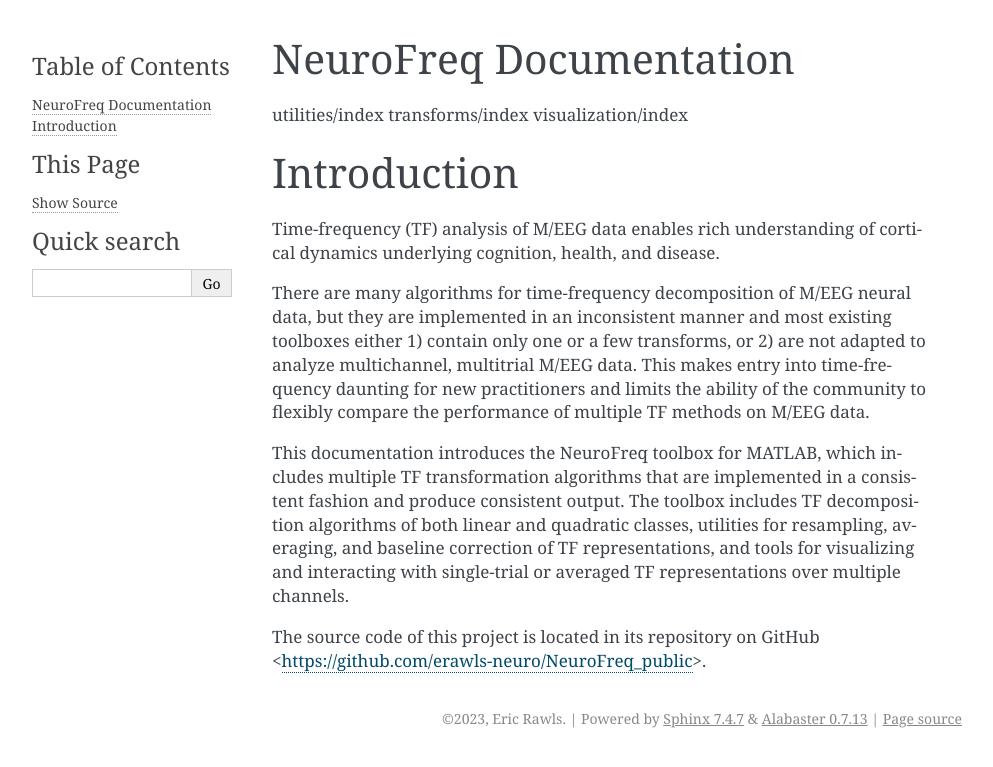
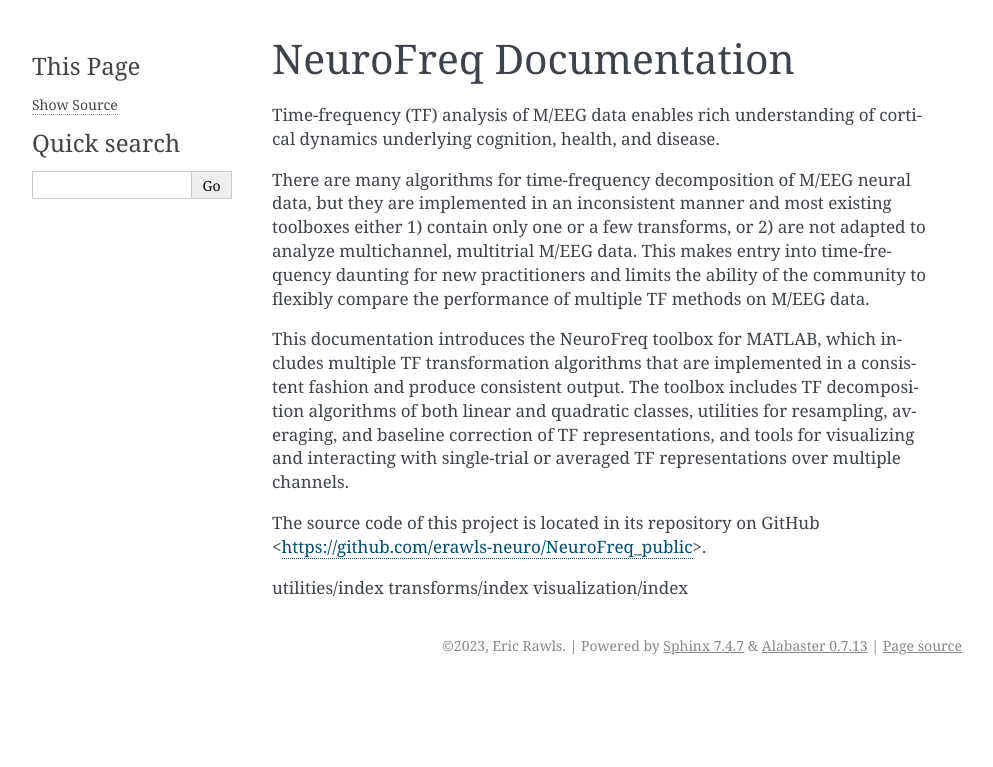
Before and after one commit to erawls-neuro/NeuroFreq_public, a Sphinx documentation site: the page built from docs/index.rst, in a window 1280 px wide. Shown: the top 767 px of the page, without its empty margins (148-1141 px from the left). Built offline with Sphinx 7.4.7, drawn with Linux system fonts in a browser that asks for light colours; some of the changed lines change nothing that is shown.

Commit message:
Update index.rst

```diff
--- a/docs/index.rst
+++ b/docs/index.rst
@@ -1,6 +1,15 @@
 
 NeuroFreq Documentation
 =======================
+
+Time-frequency (TF) analysis of M/EEG data enables rich understanding of cortical dynamics underlying cognition, health, and disease.
+
+There are many algorithms for time-frequency decomposition of M/EEG neural data, but they are implemented in an inconsistent manner and most existing toolboxes either 1) contain only one or a few transforms, or 2) are not adapted to analyze multichannel, multitrial M/EEG data. This makes entry into time-frequency daunting for new practitioners and limits the ability of the community to flexibly compare the performance of multiple TF methods on M/EEG data.
+
+This documentation introduces the NeuroFreq toolbox for MATLAB, which includes multiple TF transformation algorithms that are implemented in a consistent fashion and produce consistent output. The toolbox includes TF decomposition algorithms of both linear and quadratic classes, utilities for resampling, averaging, and baseline correction of TF representations, and tools for visualizing and interacting with single-trial or averaged TF representations over multiple channels.
+
+The source code of this project is located in its repository on GitHub <https://github.com/erawls-neuro/NeuroFreq_public>.
+
 
 .. toctree::
    :maxdepth: 2
@@ -9,16 +18,3 @@
 utilities/index
 transforms/index
 visualization/index
-
-
-.. _dsg-introduction:
-
-Introduction
-============
-Time-frequency (TF) analysis of M/EEG data enables rich understanding of cortical dynamics underlying cognition, health, and disease.
-
-There are many algorithms for time-frequency decomposition of M/EEG neural data, but they are implemented in an inconsistent manner and most existing toolboxes either 1) contain only one or a few transforms, or 2) are not adapted to analyze multichannel, multitrial M/EEG data. This makes entry into time-frequency daunting for new practitioners and limits the ability of the community to flexibly compare the performance of multiple TF methods on M/EEG data.
-
-This documentation introduces the NeuroFreq toolbox for MATLAB, which includes multiple TF transformation algorithms that are implemented in a consistent fashion and produce consistent output. The toolbox includes TF decomposition algorithms of both linear and quadratic classes, utilities for resampling, averaging, and baseline correction of TF representations, and tools for visualizing and interacting with single-trial or averaged TF representations over multiple channels.
-
-The source code of this project is located in its repository on GitHub <https://github.com/erawls-neuro/NeuroFreq_public>.
```
